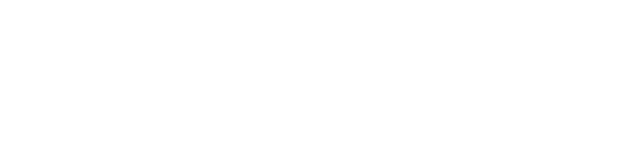
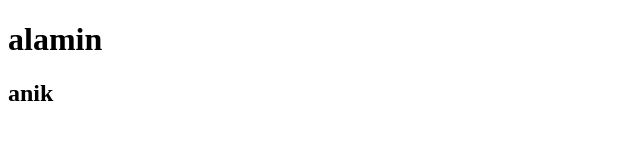
Before and after one commit to alamin937/my-first-repo, a plain HTML site: page index.html in a window 1280 px wide. Shown: the whole page, without its empty margins (0-640 px from the left). Drawn offline with Linux system fonts and the light colour scheme.

Commit message:
style added

```diff
--- a/index.html
+++ b/index.html
@@ -5,8 +5,10 @@
     <meta http-equiv="X-UA-Compatible" content="IE=edge">
     <meta name="viewport" content="width=device-width, initial-scale=1.0">
     <title>my first repo</title>
+    <link rel="stylesheet" href="style.css">
 </head>
 <body>
-
+    <h1>alamin</h1>
+    <h2>anik</h2>
 </body>
 </html>
```
Also changed, not shown: style.css (added).
